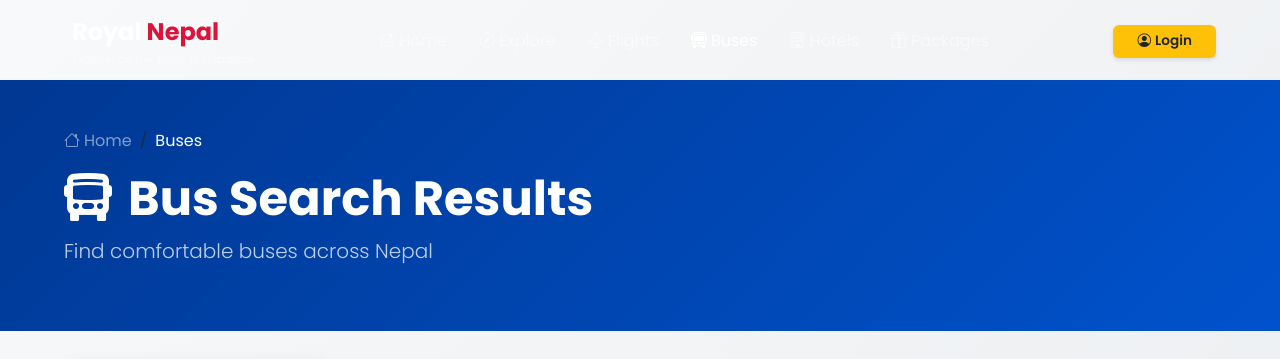
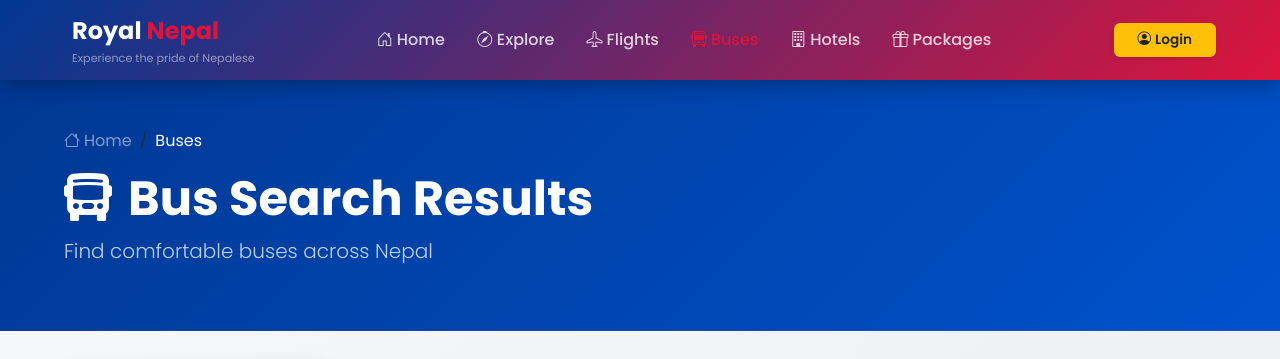
Before and after one commit to kemu12345/Nepal_Royal, a PHP site: page /pages/buses.html in a window 1280 px wide. Shown: the top 359 px of the page. Run offline with PHP 8.4, Linux system fonts and the light colour scheme.

Commit message:
style: update navbar styling on buses page and adjust search section margin on home page

```diff
--- a/frontend/css/buses.css
+++ b/frontend/css/buses.css
@@ -3,6 +3,23 @@ body {
     background: linear-gradient(135deg, #f8f9fa 0%, #e9ecef 100%);
     min-height: 100vh;
     padding-top: 80px;
+}
+
+/* Fix navbar specifically for the buses page */
+#mainNavbar {
+    background: linear-gradient(135deg, rgba(0, 56, 147, 1) 0%, rgba(220, 20, 60, 1) 100%);
+    box-shadow: 0 4px 20px rgba(0, 0, 0, 0.3);
+    height: 80px;
+}
+
+#mainNavbar .nav-link {
+    color: rgba(255, 255, 255, 0.8) !important;
+    font-weight: 500;
+}
+
+#mainNavbar .nav-link:hover,
+#mainNavbar .nav-link.active {
+    color: #DC143C !important;
 }
 
 .page-header {
```
Also changed, not shown: frontend/css/home.css (+5 -3 lines).
